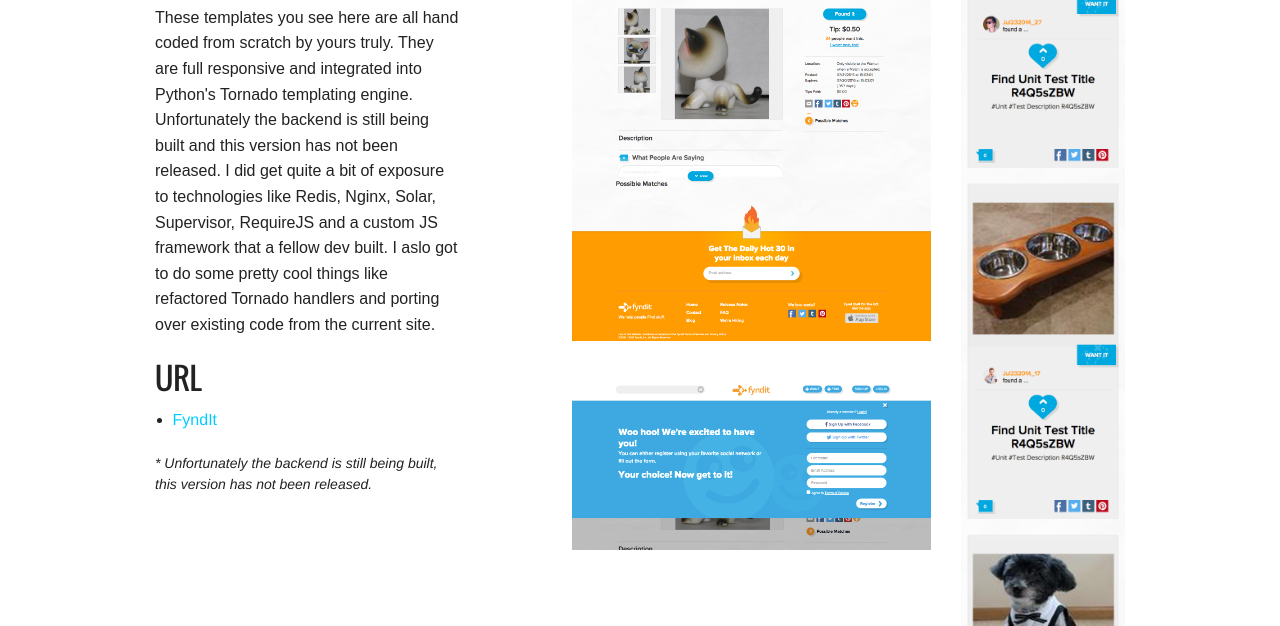
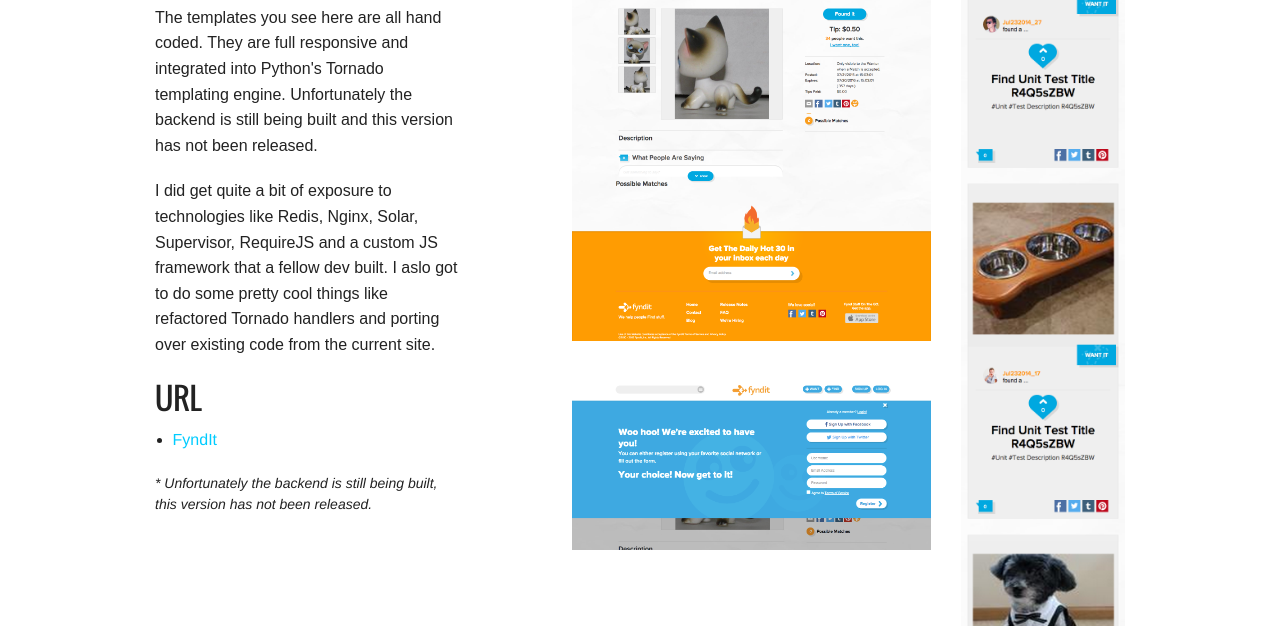
Before and after one commit to mallorystandridge/mallorystandridge.github.com, a website: page upto-fyndit.html in a window 1280 px wide. Shown: the part 474-1100 px from the top of the page. Drawn offline with Linux system fonts and the light colour scheme; some packages are replaced by stand-ins of ours.

Commit message:
text changes

```diff
--- a/upto-fyndit.html
+++ b/upto-fyndit.html
@@ -39,7 +39,8 @@
 				<p>Jr. Web Developer</p>
 
 				<h2>What I did...</h2>
-				<p>These templates you see here are all hand coded from scratch by yours truly. They are full responsive and integrated into Python's Tornado templating engine. Unfortunately the backend is still being built and this version has not been released. I did get quite a bit of exposure to technologies like Redis, Nginx, Solar, Supervisor, RequireJS and a custom JS framework that a fellow dev built. I aslo got to do some pretty cool things like refactored Tornado handlers and porting over existing code from the current site.</p>
+				<p>The templates you see here are all hand coded. They are full responsive and integrated into Python's Tornado templating engine. Unfortunately the backend is still being built and this version has not been released.</p>
+				<p>I did get quite a bit of exposure to technologies like Redis, Nginx, Solar, Supervisor, RequireJS and a custom JS framework that a fellow dev built. I aslo got to do some pretty cool things like refactored Tornado handlers and porting over existing code from the current site.</p>
 
 				<h2>URL</h2>
 				<ul>
```
Also changed, not shown: upto-look-listen.html (+1 -1 lines), upto-ninja.html (+1 -1 lines).
